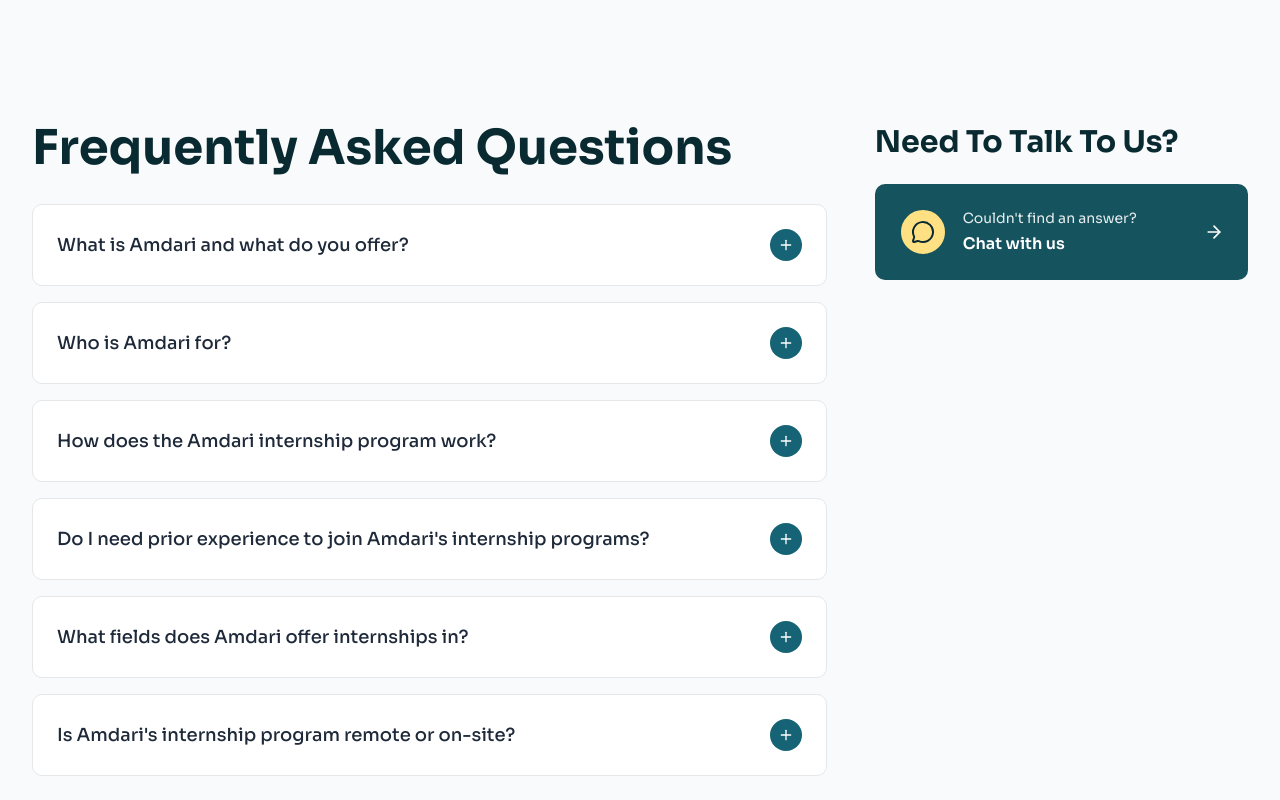
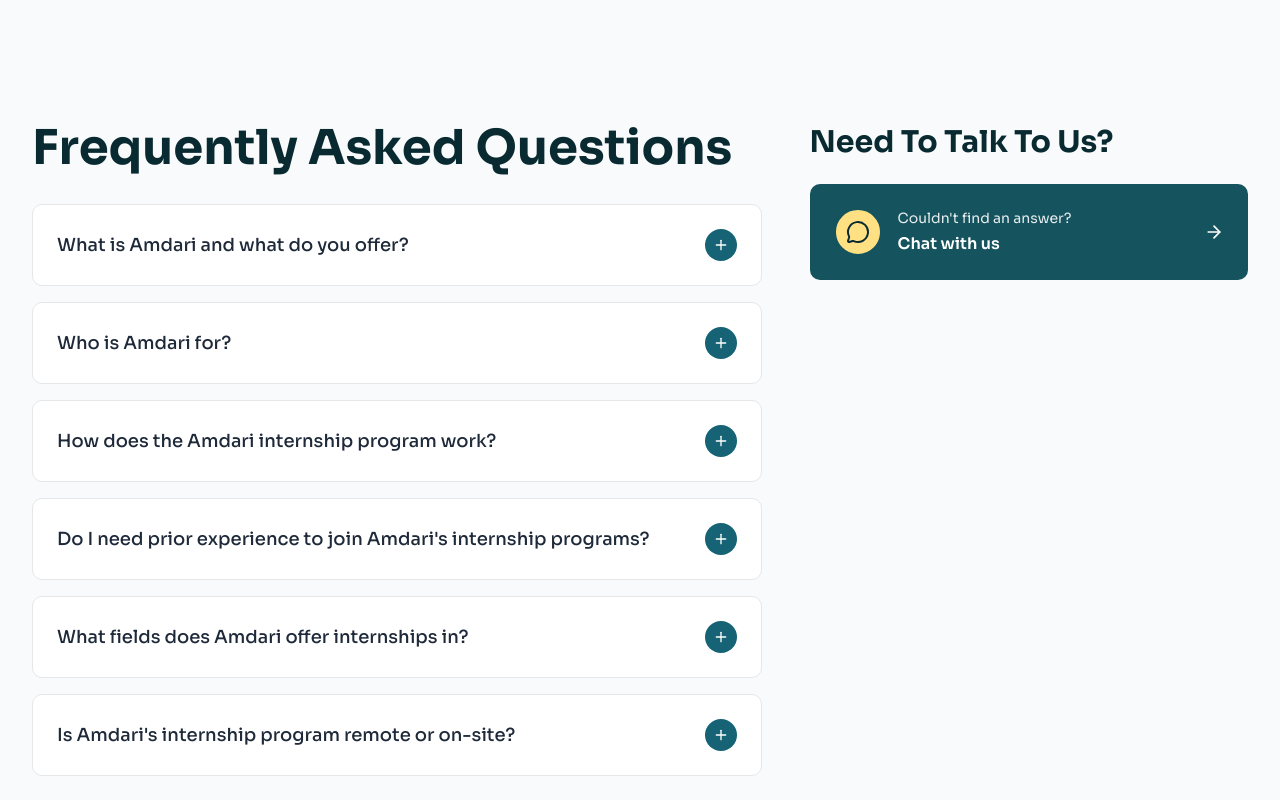
Before and after one commit to Efemena-10Alytics/amdar-ims, a Next.js app: page /internship-program in a window 1280 px wide. Shown: the part 10680-11480 px from the top of the page. Built offline with nearby package versions, Linux system fonts and the light colour scheme.

Commit message:
added the faq section

```diff
--- a/src/components/_core/landing-pages/internship-program/faq.tsx
+++ b/src/components/_core/landing-pages/internship-program/faq.tsx
@@ -54,9 +54,9 @@
   return (
     <div className="bg-[#F8FAFB] py-12 lg:py-20">
       <div className="max-w-325 mx-auto px-4 sm:px-6 lg:px-8">
-        <div className="grid grid-cols-1 lg:grid-cols-3 gap-20 lg:gap-12">
+        <div className="flex flex-col lg:flex-row gap-20 lg:gap-12">
           {/* Left Section - FAQ */}
-          <div className="lg:col-span-2">
+          <div className="lg:w-[60%] gap-4">
             <h2 className="text-3xl lg:text-4xl xl:text-5xl font-bold text-[#092A31] mb-8">
               Frequently Asked Questions
             </h2>
@@ -101,7 +101,7 @@
           </div>
 
           {/* Right Section - Chat CTA */}
-          <div className="lg:col-span-1">
+          <div className="flex-1">
             <h2 className="text-2xl lg:text-3xl font-bold text-[#092A31] mb-6">
               Need To Talk To Us?
             </h2>
```
